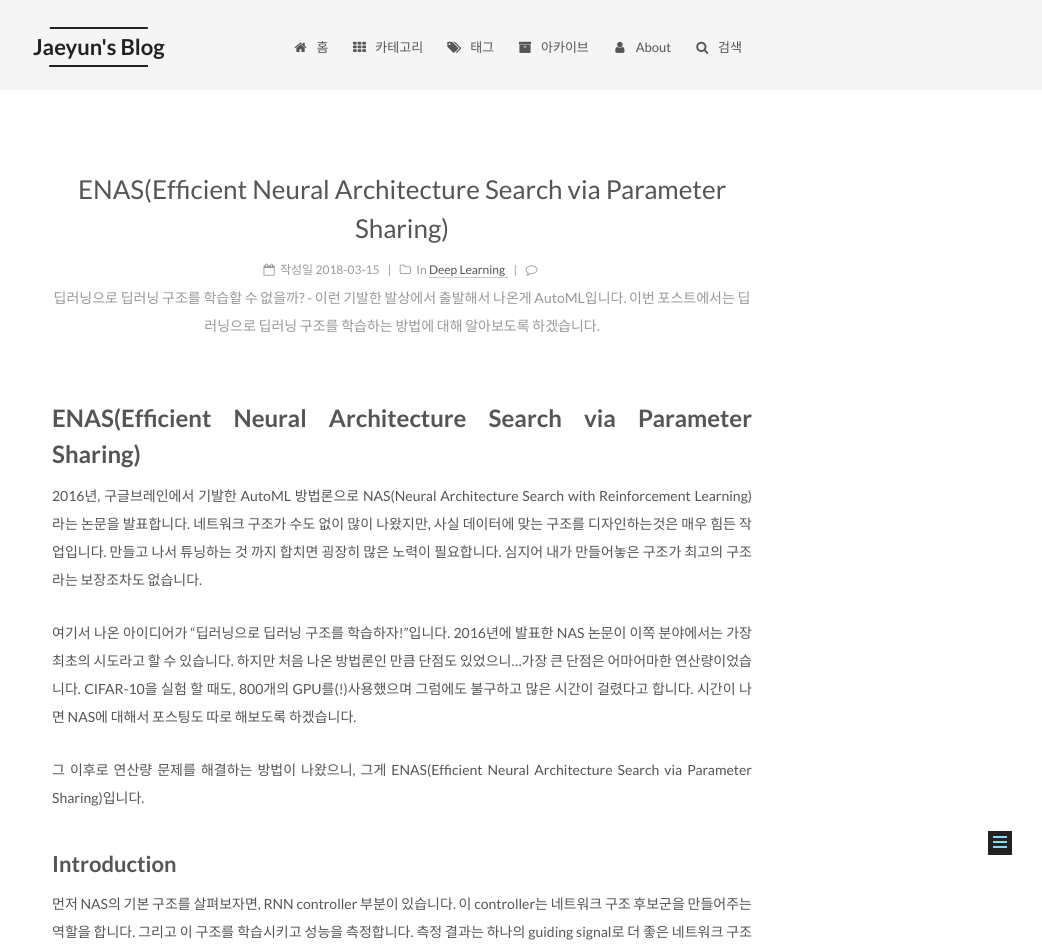
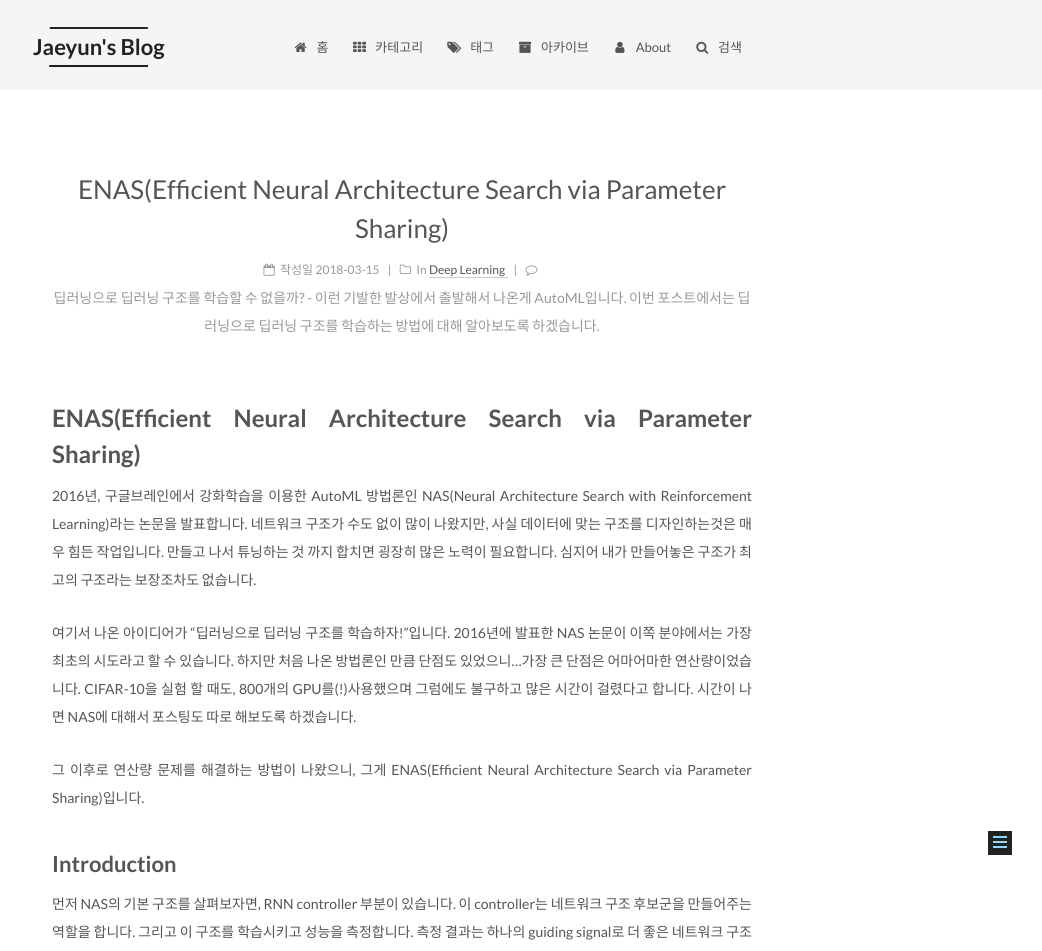
Before and after one commit to Jayhey/Jayhey.github.io, a Jekyll site: the page built from _posts/2018-03-15-ENAS.md, in a window 1280 px wide. Shown: the top 951 px of the page, without its empty margins (238-1280 px from the left). Built offline with Jekyll 4.4.1, drawn with Linux system fonts in a browser that asks for light colours; formulas are drawn with MathJax 3; comment, search, counter and statistics services are not loaded.

Commit message:
인트로 살짝 수정

```diff
--- a/_posts/2018-03-15-ENAS.md
+++ b/_posts/2018-03-15-ENAS.md
@@ -12,7 +12,7 @@ tags:
 
 # ENAS(Efficient Neural Architecture Search via Parameter Sharing)
 
-2016년, 구글브레인에서 기발한 AutoML 방법론으로 NAS(Neural Architecture Search with Reinforcement Learning)라는 논문을 발표합니다. 네트워크 구조가 수도 없이 많이 나왔지만, 사실 데이터에 맞는 구조를 디자인하는것은 매우 힘든 작업입니다. 만들고 나서 튜닝하는 것 까지 합치면 굉장히 많은 노력이 필요합니다. 심지어 내가 만들어놓은 구조가 최고의 구조라는 보장조차도 없습니다.
+2016년, 구글브레인에서 강화학습을 이용한 AutoML 방법론인 NAS(Neural Architecture Search with Reinforcement Learning)라는 논문을 발표합니다. 네트워크 구조가 수도 없이 많이 나왔지만, 사실 데이터에 맞는 구조를 디자인하는것은 매우 힘든 작업입니다. 만들고 나서 튜닝하는 것 까지 합치면 굉장히 많은 노력이 필요합니다. 심지어 내가 만들어놓은 구조가 최고의 구조라는 보장조차도 없습니다.
 
 여기서 나온 아이디어가 "딥러닝으로 딥러닝 구조를 학습하자!"입니다. 2016년에 발표한 NAS 논문이 이쪽 분야에서는 가장 최초의 시도라고 할 수 있습니다. 하지만 처음 나온 방법론인 만큼 단점도 있었으니...가장 큰 단점은 어마어마한 연산량이었습니다. CIFAR-10을 실험 할 때도, 800개의 GPU를(!)사용했으며 그럼에도 불구하고 많은 시간이 걸렸다고 합니다. 시간이 나면 NAS에 대해서 포스팅도 따로 해보도록 하겠습니다.
 
```
